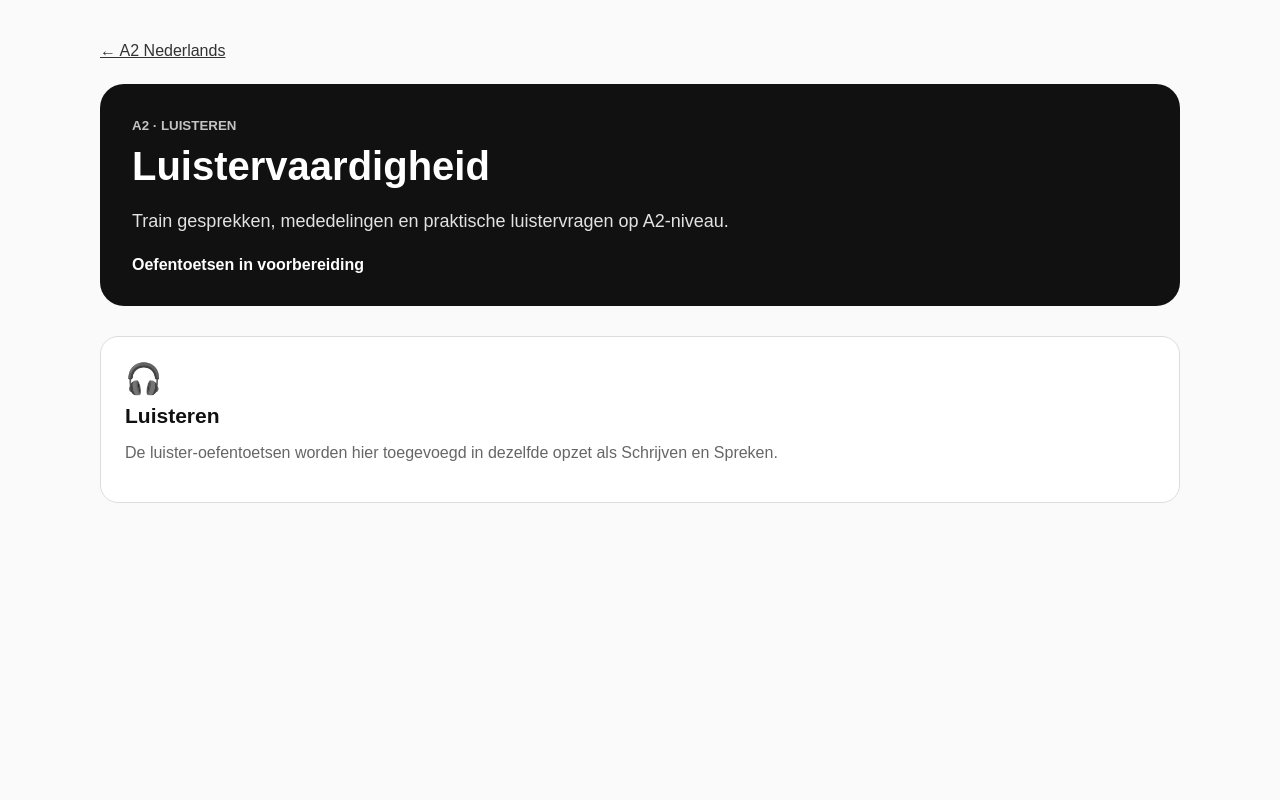
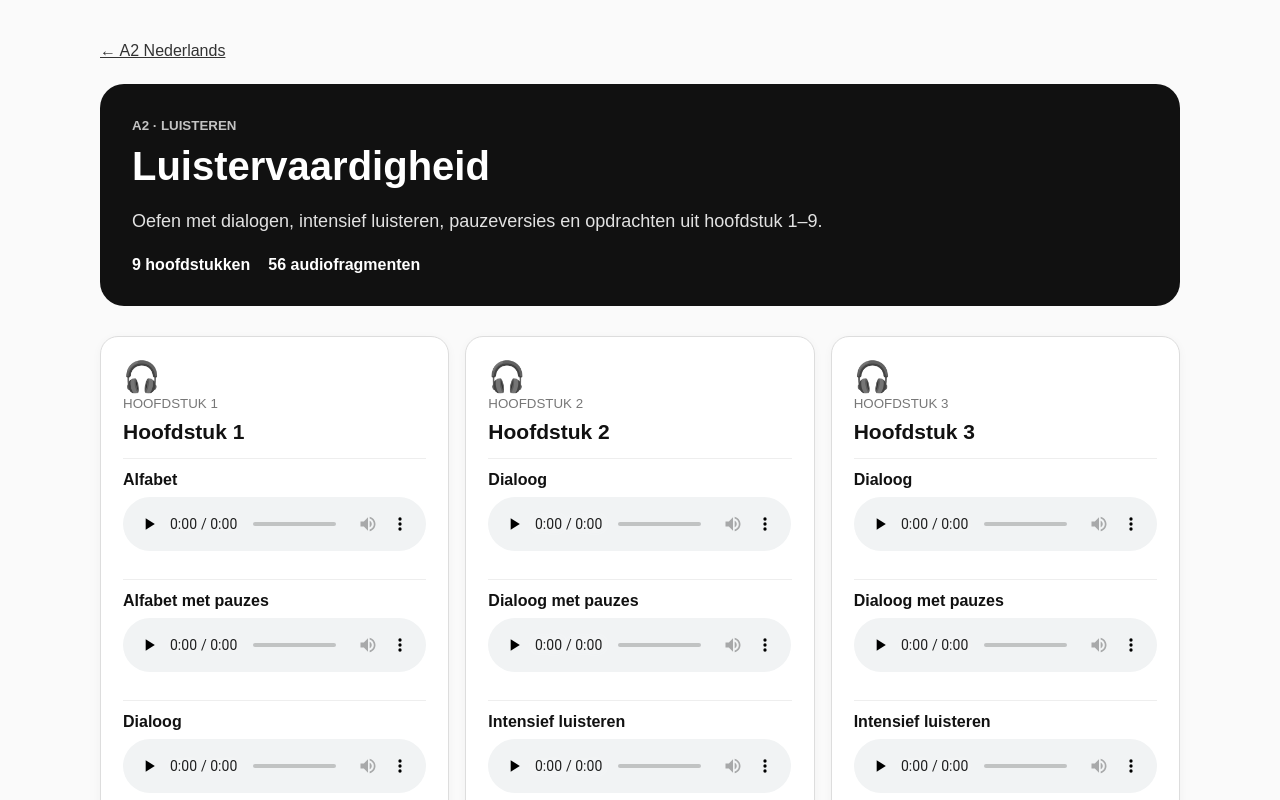
Before and after one commit to xpjtester/DutchPass, a Next.js app: page /a2/luisteren in a window 1280 px wide. Shown: the top 800 px of the page. Built offline with nearby package versions, Linux system fonts and the light colour scheme.

Commit message:
Build A2 listening page with chapter audio players

```diff
--- a/app/a2/luisteren/page.tsx
+++ b/app/a2/luisteren/page.tsx
@@ -1,2 +1,39 @@
 import Link from "next/link";
-export default function Luisteren(){return <main style={{minHeight:"100vh",background:"#fafafa"}}><div style={{maxWidth:1080,margin:"0 auto",padding:"42px 24px 70px"}}><Link href="/course?level=A2" style={{color:"#333"}}>← A2 Nederlands</Link><section style={{background:"#111",color:"#fff",borderRadius:24,padding:32,margin:"24px 0 30px"}}><small style={{opacity:.75,fontWeight:700}}>A2 · LUISTEREN</small><h1 style={{fontSize:40,margin:"10px 0"}}>Luistervaardigheid</h1><p style={{fontSize:18,lineHeight:1.6,maxWidth:760,opacity:.88}}>Train gesprekken, mededelingen en praktische luistervragen op A2-niveau.</p><div style={{display:"flex",gap:18,marginTop:20,flexWrap:"wrap"}}><b>Oefentoetsen in voorbereiding</b></div></section><div style={{background:"#fff",border:"1px solid #ddd",borderRadius:18,padding:24}}><div style={{fontSize:30}}>🎧</div><h2 style={{fontSize:21,margin:"8px 0"}}>Luisteren</h2><p style={{color:"#666"}}>De luister-oefentoetsen worden hier toegevoegd in dezelfde opzet als Schrijven en Spreken.</p></div></div></main>}
+import {listeningChapters,listeningTrackCount} from "../../../data/a2-listening-audio";
+
+export default function Luisteren(){
+  return <main style={{minHeight:"100vh",background:"#fafafa"}}>
+    <div style={{maxWidth:1080,margin:"0 auto",padding:"42px 24px 70px"}}>
+      <Link href="/course?level=A2" style={{color:"#333"}}>← A2 Nederlands</Link>
+
+      <section style={{background:"#111",color:"#fff",borderRadius:24,padding:32,margin:"24px 0 30px"}}>
+        <small style={{opacity:.75,fontWeight:700}}>A2 · LUISTEREN</small>
+        <h1 style={{fontSize:40,margin:"10px 0"}}>Luistervaardigheid</h1>
+        <p style={{fontSize:18,lineHeight:1.6,maxWidth:760,opacity:.88}}>
+          Oefen met dialogen, intensief luisteren, pauzeversies en opdrachten uit hoofdstuk 1–9.
+        </p>
+        <div style={{display:"flex",gap:18,marginTop:20,flexWrap:"wrap"}}>
+          <b>9 hoofdstukken</b>
+          <b>{listeningTrackCount} audiofragmenten</b>
+        </div>
+      </section>
+
+      <div style={{display:"grid",gridTemplateColumns:"repeat(auto-fit,minmax(280px,1fr))",gap:16}}>
+        {listeningChapters.map(ch=><section key={ch.chapter} style={{background:"#fff",border:"1px solid #ddd",borderRadius:18,padding:22,boxShadow:"0 2px 10px rgba(0,0,0,.04)"}}>
+          <div style={{fontSize:30}}>🎧</div>
+          <small style={{color:"#777"}}>HOOFDSTUK {ch.chapter}</small>
+          <h2 style={{fontSize:21,margin:"8px 0 14px"}}>{ch.title}</h2>
+          <div style={{display:"grid",gap:12}}>
+            {ch.tracks.map(track=><div key={track.file} style={{padding:"12px 0",borderTop:"1px solid #eee"}}>
+              <div style={{fontWeight:700,marginBottom:8}}>{track.label}</div>
+              <audio controls preload="none" style={{width:"100%"}}>
+                <source src={`/audio/nig/${track.file}`} type="audio/mpeg"/>
+              </audio>
+            </div>)}
+          </div>
+        </section>)}
+      </div>
+      <p style={{fontSize:13,color:"#777",marginTop:28}}>Plaats de MP3-bestanden lokaal in <code>public/audio/nig/</code>. De pagina koppelt daarna automatisch aan alle 56 bestanden.</p>
+    </div>
+  </main>
+}
```
